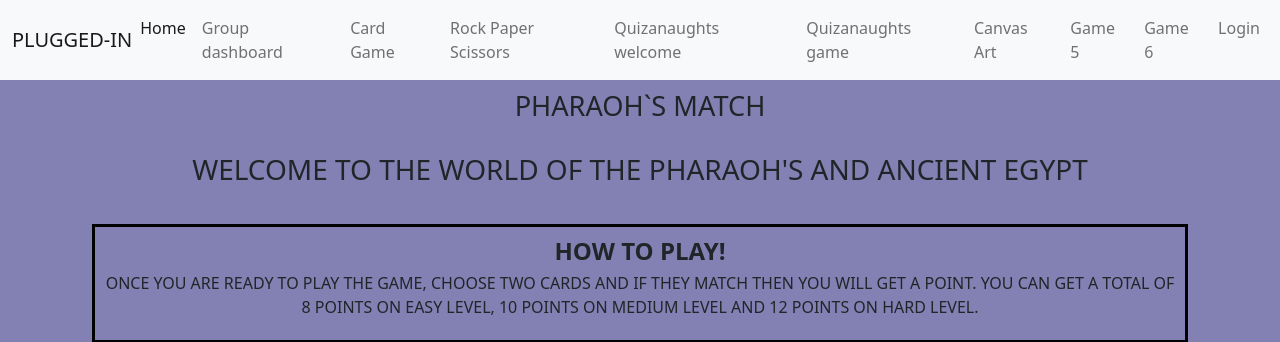
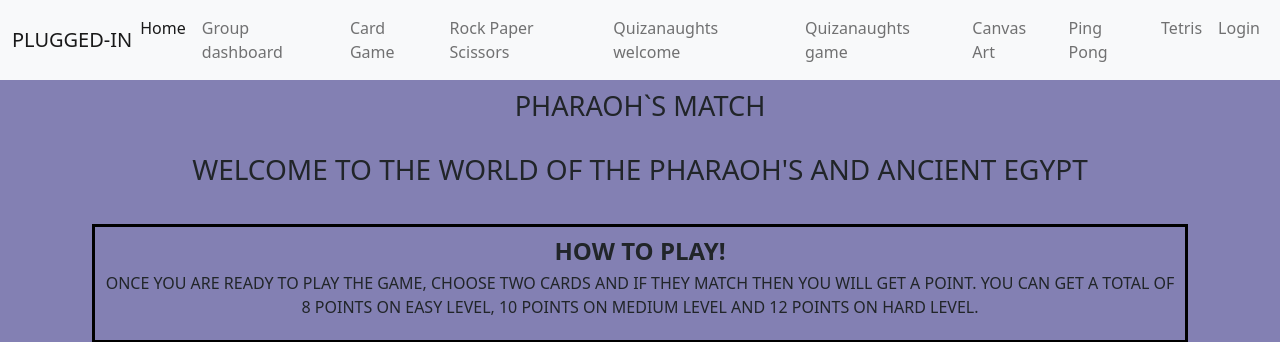
Before and after one commit to manni8436/stay-connected-hackathon, a Django app: page /games/card_game/ in a window 1280 px wide. Shown: the top 342 px of the page. Run offline with Django 3.2, Linux system fonts and the light colour scheme; some libraries are stand-ins or nearby versions.

Commit message:
Fix navbar and naming of urls and views

```diff
--- a/backends/urls.py
+++ b/backends/urls.py
@@ -34,7 +34,7 @@ urlpatterns = [
     path('games/quizanaughts/game', views.get_quizanaughts_game,
          name='quizanaughts_game'),
     path('games/canvas_art/', views.get_canvas_art, name='canvas_art'),
-    path('games/game_5/', views.get_game_5, name='game_5'),
-    path('games/game_6/', views.get_game_6, name='game_6'),
+    path('games/ping_pong/', views.get_ping_pong, name='ping_pong'),
+    path('games/tetris/', views.get_tetris, name='tetris'),
 
 ] + static(settings.MEDIA_URL, document_root=settings.MEDIA_ROOT)
--- a/home/views.py
+++ b/home/views.py
@@ -51,15 +51,15 @@ def get_canvas_art(request):
     return render(request, 'games/canvas-art.html')
 
 
-def get_game_5(request):
+def get_ping_pong(request):
     '''
-    view to return game 5
+    view to return ping pong
     '''
-    return render(request, 'games/game-5.html')
+    return render(request, 'games/ping_pong.html')
 
 
-def get_game_6(request):
+def get_tetris(request):
     '''
-    view to return game 6
+    view to return tetiis
     '''
-    return render(request, 'games/game-6.html')
+    return render(request, 'games/tetris.html')
--- a/static/js/card-game.js
+++ b/static/js/card-game.js
@@ -153,8 +153,8 @@ function pushMoves() {
     document.getElementById("movescounter").innerHTML = `moves: ${j - 1}`;
 }
 
+// switch off the restet game and let django reset the game by reloading url after form submittions
 let resetButton = document.getElementById("reset");
-
 resetButton.addEventListener("click", resetGame);
 
 function resetGame() {
--- a/templates/navbar-and-footer/navbar.html
+++ b/templates/navbar-and-footer/navbar.html
@@ -30,10 +30,10 @@
             <a class="nav-link" href="{% url 'canvas_art' %}">Canvas Art</a>
           </li>
           <li class="nav-item">
-            <a class="nav-link" href="{% url 'game_5' %}">Game 5</a>
+            <a class="nav-link" href="{% url 'ping_pong' %}">Ping Pong</a>
           </li>
           <li class="nav-item">
-            <a class="nav-link" href="{% url 'game_6' %}">Game 6</a>
+            <a class="nav-link" href="{% url 'tetris' %}">Tetris</a>
           </li>
           {% if user.is_authenticated %}
           <li class="nav-item">
```
Also changed, not shown: templates/games/ping_pong.html (renamed from templates/games/game-5.html).
